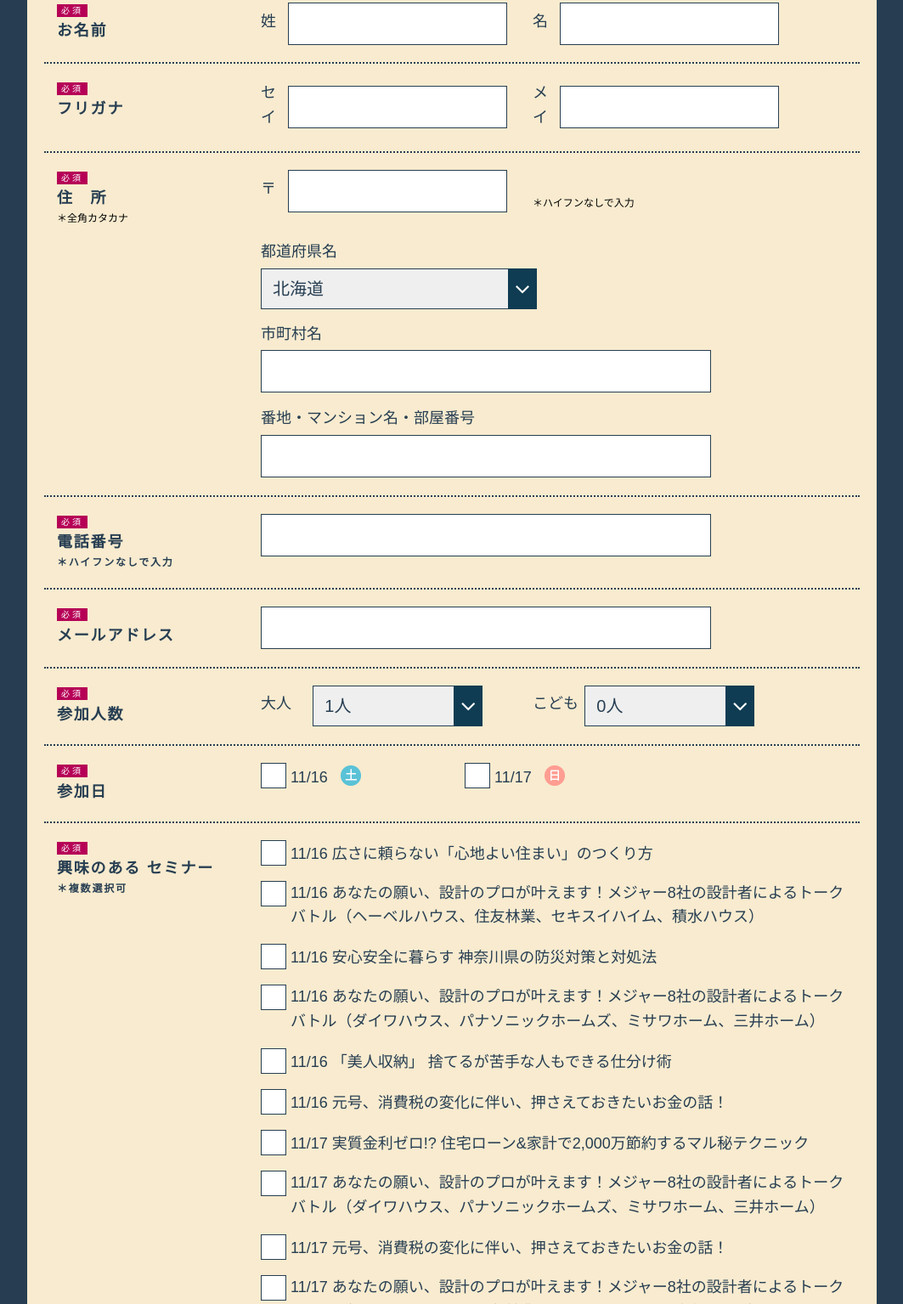
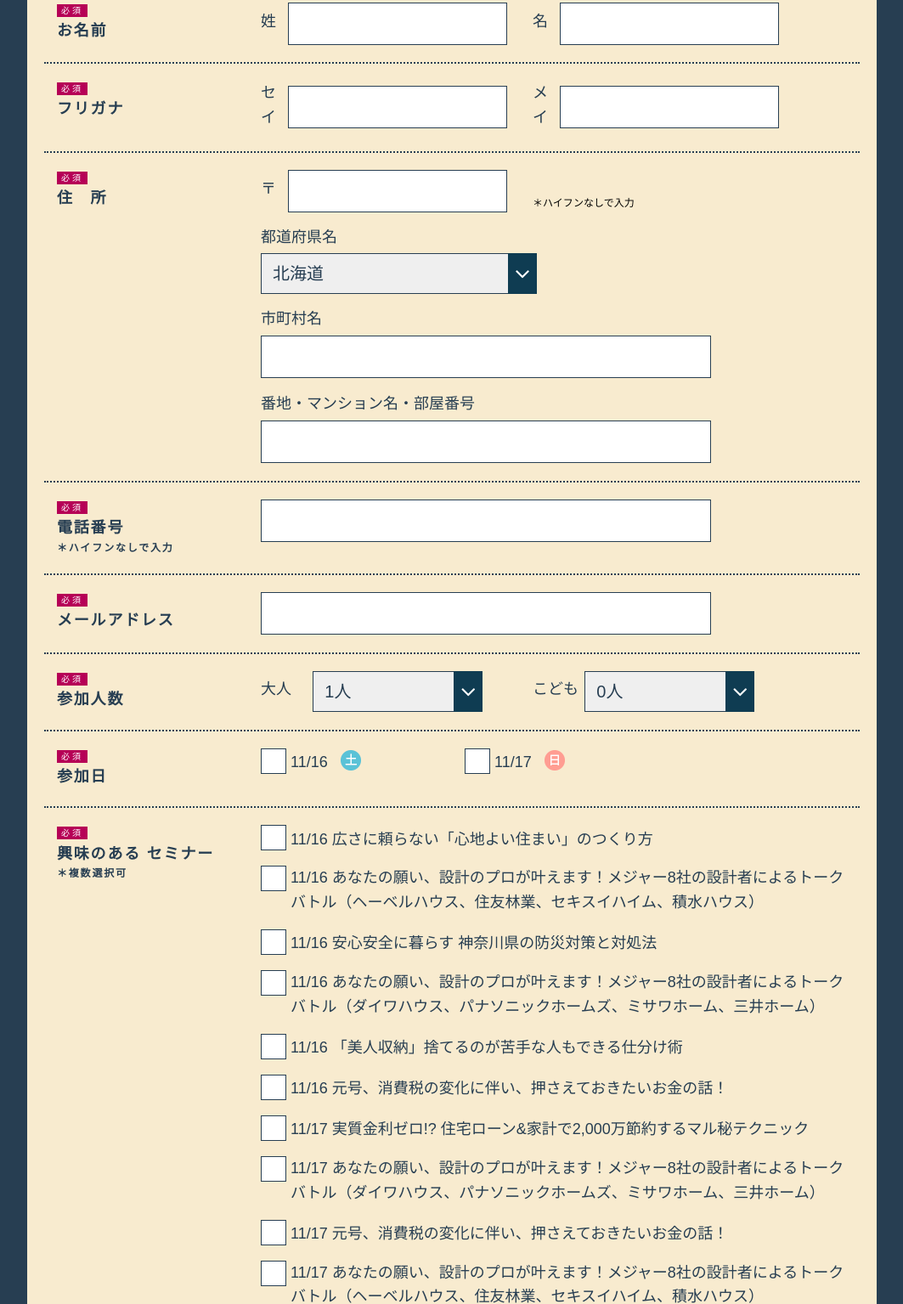
Before and after one commit to bubu08/kanagawa, a PHP site: page /contact/index.php in a window 1280 px wide. Shown: the part 349-1884 px from the top of the page at 85% size, without its empty margins (108-1171 px from the left). Run offline with PHP 8.4, Linux system fonts and the light colour scheme; some libraries are stand-ins or nearby versions.

Commit message:
Change text

```diff
--- a/code/contact/confirm.php
+++ b/code/contact/confirm.php
@@ -204,7 +204,6 @@ $select12_8 = ! empty( $_POST['select12_8'] ) ? $_POST['select12_8'] : '';
                                     <span>必須</span>
                                     <p>住　所</p>
                                 </div>
-                                <span>＊全角カタカナ</span>
                             </div>
                             <div class="form-group col-md-4 form-flex form3">
                                 <label for="text">〒</label>
--- a/code/contact/index.php
+++ b/code/contact/index.php
@@ -148,7 +148,6 @@
                                     <span>必須</span>
                                     <p>住　所</p>
                                 </div>
-                                <span>＊全角カタカナ</span>
                             </div>
                             <div class="form-group col-md-4 form-flex form3">
                                 <label for="text">〒</label>
@@ -364,9 +363,9 @@
                                                 class="checkmark"></span></label>
                                 </div>
                                 <div class="wrapCheckmart">
-                                    <label class="unset">11/16 「美人収納」  捨てるが苦手な人もできる仕分け術
+                                    <label class="unset">11/16 「美人収納」捨てるのが苦手な人もできる仕分け術
                                         <input type="checkbox"
-                                               value="11/16 「美人収納」  捨てるが苦手な人もできる仕分け術"
+                                               value="11/16 「美人収納」捨てるのが苦手な人もできる仕分け術"
                                                name="input104"/><span
                                                 class="checkmark"></span></label>
                                 </div>
```
